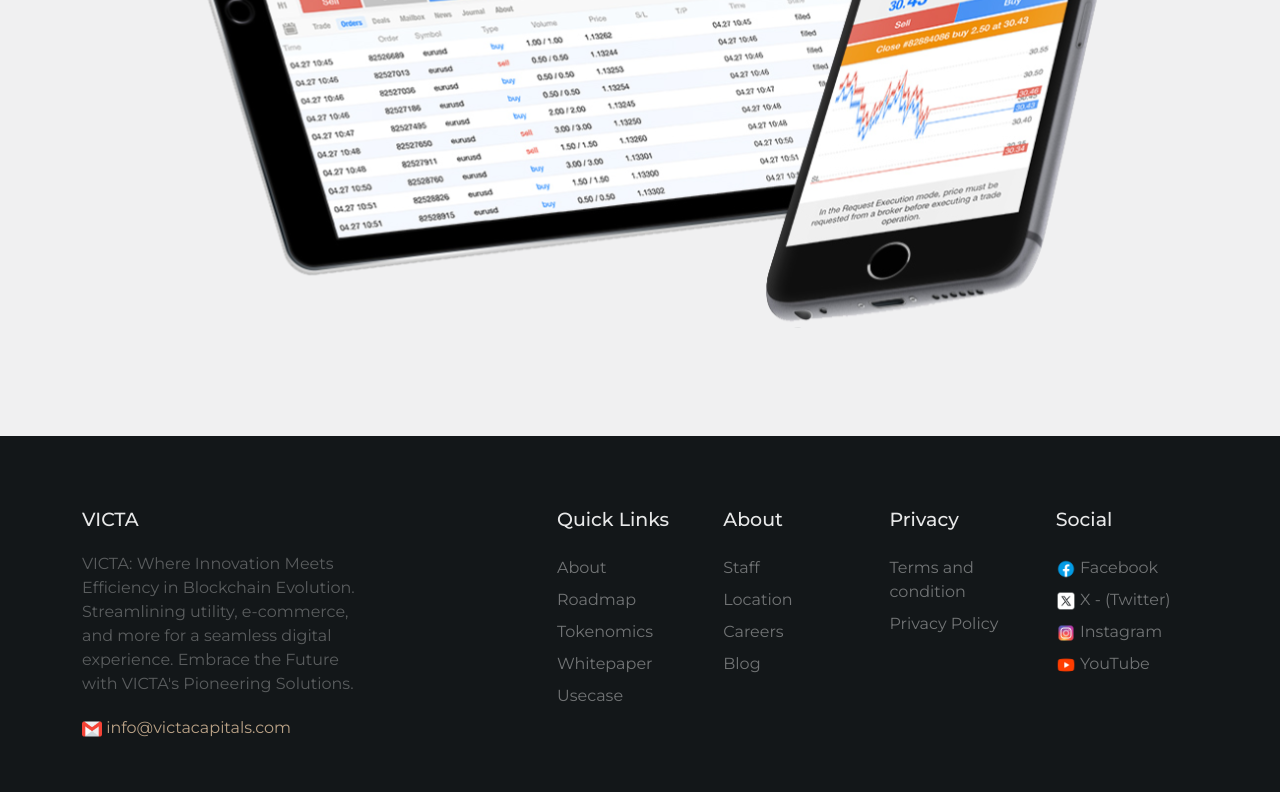
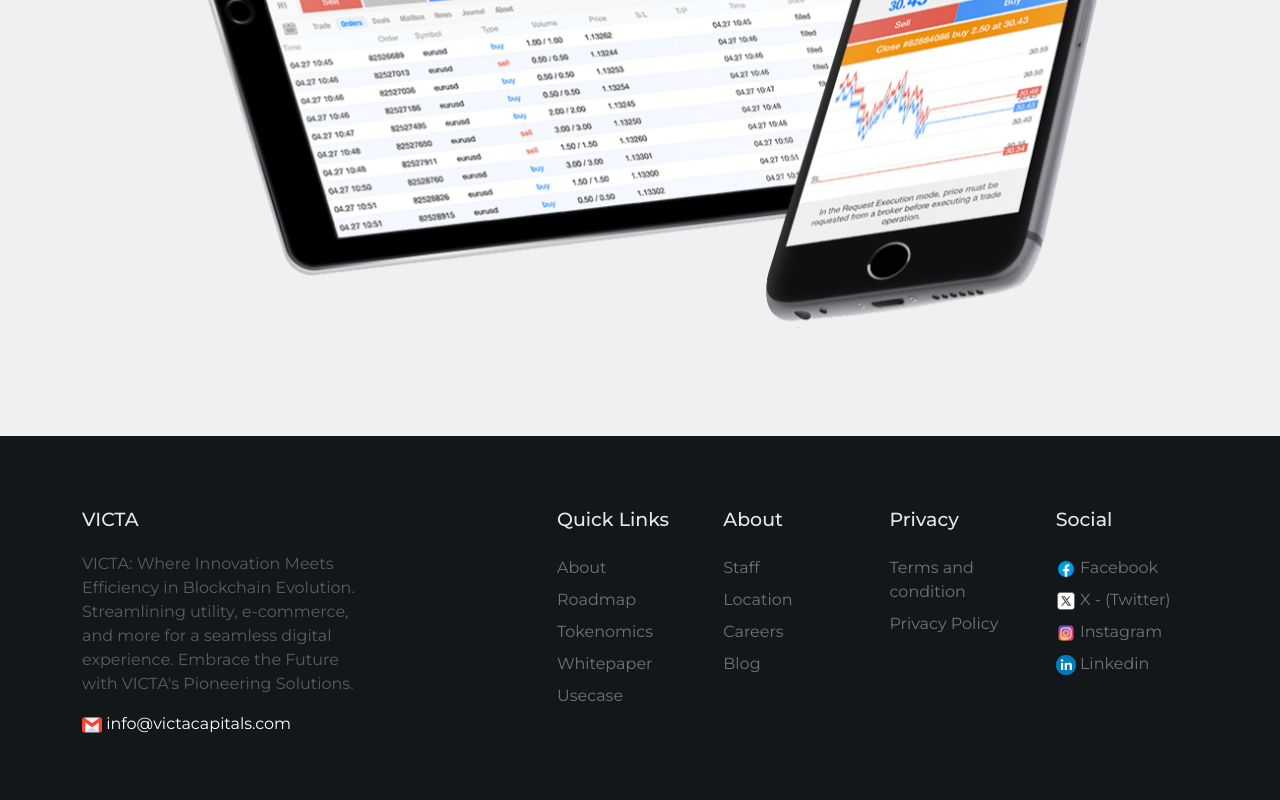
Before and after one commit to mraryant/victa-d2, a React (Vite) app: page / in a window 1280 px wide. Shown: the part 9724-10524 px from the top of the page. Built offline with nearby package versions, Linux system fonts and the light colour scheme.

Commit message:
linkdin link update

```diff
--- a/src/sections/home-ke-sections/footer/Footer.jsx
+++ b/src/sections/home-ke-sections/footer/Footer.jsx
@@ -19,7 +19,7 @@ const Footer = () => {
                           <div className="col-md-12 col-lg-8 mb-md-0 mb-4">
                              <h2 className="footer-heading"> VICTA </h2>
                              <p>VICTA: Where Innovation Meets Efficiency in Blockchain Evolution. Streamlining utility, e-commerce, and more for a seamless digital experience. Embrace the Future with {"VICTA's "}Pioneering Solutions. </p>
-                             <a href="#" style={{ textDecoration: 'none' }} className="py-1 d-block"> <img src={ic5} style={{ height: 20, width: 20 }} alt="" /> info@victacapitals.com</a>
+                             <p style={{color:'white'}}><img src={ic5} style={{ height: 20, width: 20 }} alt="" /> info@victacapitals.com </p>
                           </div>
 
                        </div>
@@ -58,10 +58,10 @@ const Footer = () => {
                           <div className="col-md-3 mb-md-0 mb-4 border-left">
                              <h2 className="footer-heading">Social</h2>
                              <ul className="list-unstyled">
-                                <li><a href="https://www.facebook.com/profile.php?id=61553615871015" style={{ textDecoration: 'none' }} className="py-1 d-block"> <img src={ic1} style={{height:20 ,width:20}} alt="" /> Facebook</a></li>
-                                <li><a href="https://twitter.com/victa_official" style={{ textDecoration: 'none' }} className="py-1 d-block"> <img src={ic4} style={{ height: 20, width: 20 }} alt="" /> X - (Twitter)</a></li>
-                                <li><a href="https://www.instagram.com/victa.official/" style={{ textDecoration: 'none' }} className="py-1 d-block"> <img src={ic2} style={{ height: 20, width: 20 }} alt="" /> Instagram</a></li>
-                                <li><a href="https://www.linkedin.com/in/victa-capital-13081229a/" style={{ textDecoration: 'none' }} className="py-1 d-block"> <img src={ic3} style={{ height: 20, width: 20 }} alt="" /> YouTube</a></li>
+                                <li><a target="blank" href="https://www.facebook.com/profile.php?id=61553615871015" style={{ textDecoration: 'none' }} className="py-1 d-block"> <img src={ic1} style={{height:20 ,width:20}} alt="" /> Facebook</a></li>
+                                <li><a target="blank" href="https://twitter.com/victa_official" style={{ textDecoration: 'none' }} className="py-1 d-block"> <img src={ic4} style={{ height: 20, width: 20 }} alt="" /> X - (Twitter)</a></li>
+                                <li><a target="blank" href="https://www.instagram.com/victa.official/" style={{ textDecoration: 'none' }} className="py-1 d-block"> <img src={ic2} style={{ height: 20, width: 20 }} alt="" /> Instagram</a></li>
+                                <li><a target="blank" href="https://www.linkedin.com/in/victa-capital-13081229a/" style={{ textDecoration: 'none' }} className="py-1 d-block"> <img src={ic3} style={{ height: 20, width: 20 }} alt="" /> Linkedin</a></li>
                                 <li></li>
                                 {/* <li><a href="#" style={{ textDecoration: 'none' }} className="py-1 d-block">Googleplus</a></li> */}
 
```
Also changed, not shown: src/sections/home-ke-sections/hero/Hero_section.jsx (+7 -1 lines), src/assets/logo/ic3.png.
